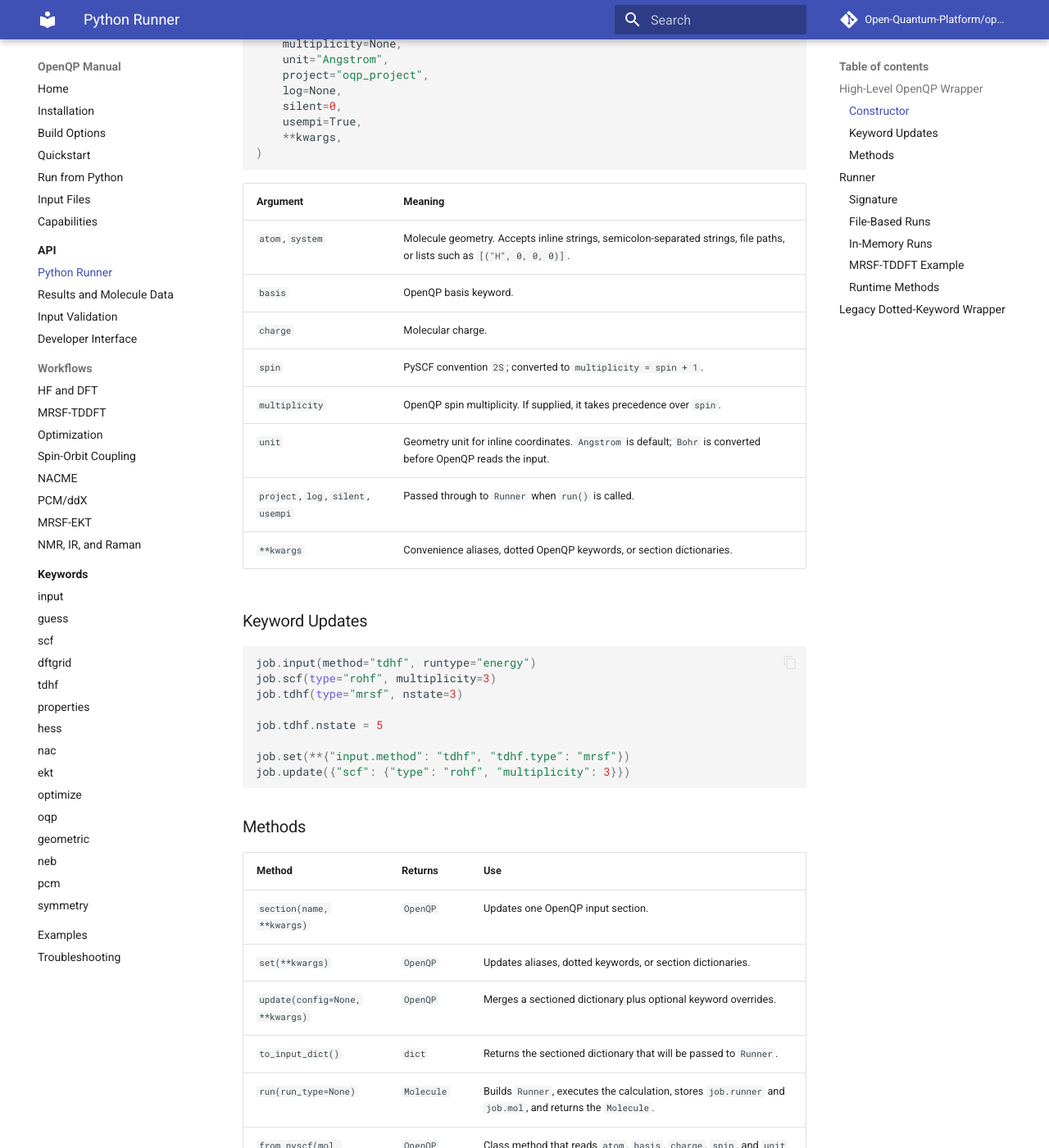
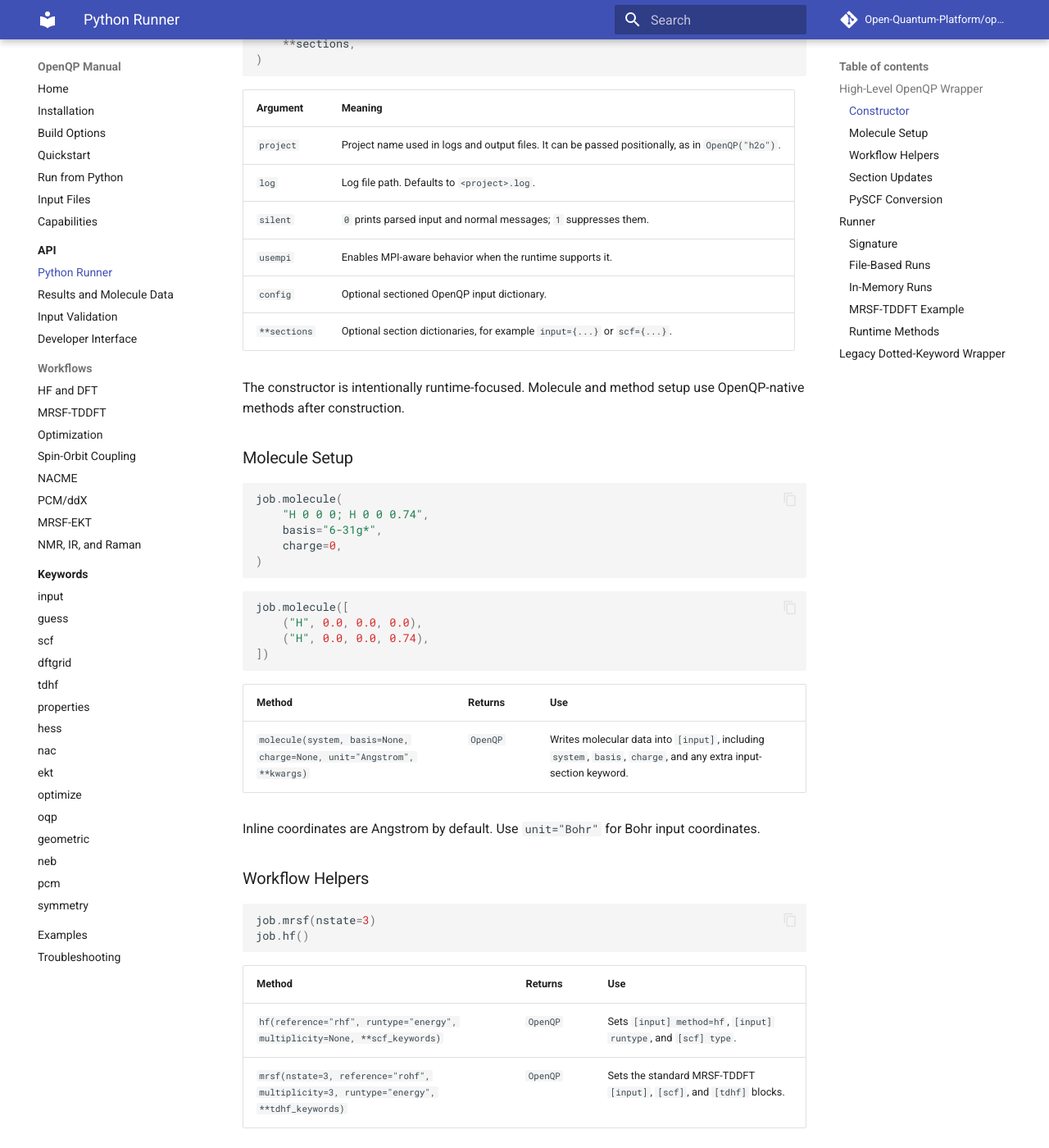
Before and after one commit to Open-Quantum-Platform/openqp-docs, an MkDocs documentation site: the page built from docs/api/python-runner.md, in a window 1280 px wide and 1400 px high, scrolled down 1080 px. Shown: the whole window at 82% size. Built offline with MkDocs 1.6.1 and Material for MkDocs 9.7.7, drawn with Linux system fonts in a browser that asks for light colours; comment, search, counter and statistics services are not loaded; some of the changed text lies outside the part shown.

Commit message:
Lead Python docs with OpenQP-native MRSF scripting

````diff
--- a/docs/api/python-runner.md
+++ b/docs/api/python-runner.md
@@ -4,7 +4,7 @@
 
 | Layer | Import | Use |
 | --- | --- | --- |
-| High-level wrapper | `from oqp.openqp import OpenQP` | Compact scripts, notebooks, mixed OpenQP/PySCF workflows, and section-style keyword editing. |
+| High-level wrapper | `from oqp.openqp import OpenQP` | OpenQP-native scripts with molecule, workflow, and section-style keyword setup. |
 | Runner | `from oqp.pyoqp import Runner` | Existing input files, explicit sectioned dictionaries, and front ends that already build OpenQP input data. |
 
 Both layers use the same OpenQP input schema and the same native calculation
@@ -18,52 +18,86 @@
 ```python
 from oqp.openqp import OpenQP
 
-job = OpenQP(
-    atom="H 0 0 0; H 0 0 0.74",
+job = OpenQP("h2o_mrsf", silent=1)
+job.molecule(
+    """
+O   0.000000   0.000000  -0.041062
+H  -0.533194   0.533194  -0.614469
+H   0.533194  -0.533194  -0.614469
+""",
     basis="6-31g*",
-    charge=0,
-    project="h2",
-    usempi=False,
 )
-
-job.input(method="hf", runtype="energy")
-job.scf(type="rhf", multiplicity=1)
+job.mrsf(nstate=3)
 
 mol = job.run()
-print(mol.get_scf_energy())
+print(mol.get_results()["td_energies"])
 ```
 
 ### Constructor
 
 ```python
 OpenQP(
-    atom=None,
-    system=None,
-    basis=None,
-    charge=None,
-    spin=None,
-    multiplicity=None,
-    unit="Angstrom",
     project="oqp_project",
     log=None,
     silent=0,
     usempi=True,
-    **kwargs,
+    config=None,
+    **sections,
 )
 ```
 
 | Argument | Meaning |
 | --- | --- |
-| `atom`, `system` | Molecule geometry. Accepts inline strings, semicolon-separated strings, file paths, or lists such as `[("H", 0, 0, 0)]`. |
-| `basis` | OpenQP basis keyword. |
-| `charge` | Molecular charge. |
-| `spin` | PySCF convention `2S`; converted to `multiplicity = spin + 1`. |
-| `multiplicity` | OpenQP spin multiplicity. If supplied, it takes precedence over `spin`. |
-| `unit` | Geometry unit for inline coordinates. `Angstrom` is default; `Bohr` is converted before OpenQP reads the input. |
-| `project`, `log`, `silent`, `usempi` | Passed through to `Runner` when `run()` is called. |
-| `**kwargs` | Convenience aliases, dotted OpenQP keywords, or section dictionaries. |
+| `project` | Project name used in logs and output files. It can be passed positionally, as in `OpenQP("h2o")`. |
+| `log` | Log file path. Defaults to `<project>.log`. |
+| `silent` | `0` prints parsed input and normal messages; `1` suppresses them. |
+| `usempi` | Enables MPI-aware behavior when the runtime supports it. |
+| `config` | Optional sectioned OpenQP input dictionary. |
+| `**sections` | Optional section dictionaries, for example `input={...}` or `scf={...}`. |
 
-### Keyword Updates
+The constructor is intentionally runtime-focused. Molecule and method setup use
+OpenQP-native methods after construction.
+
+### Molecule Setup
+
+```python
+job.molecule(
+    "H 0 0 0; H 0 0 0.74",
+    basis="6-31g*",
+    charge=0,
+)
+```
+
+```python
+job.molecule([
+    ("H", 0.0, 0.0, 0.0),
+    ("H", 0.0, 0.0, 0.74),
+])
+```
+
+| Method | Returns | Use |
+| --- | --- | --- |
+| `molecule(system, basis=None, charge=None, unit="Angstrom", **kwargs)` | `OpenQP` | Writes molecular data into `[input]`, including `system`, `basis`, `charge`, and any extra input-section keyword. |
+
+Inline coordinates are Angstrom by default. Use `unit="Bohr"` for Bohr input
+coordinates.
+
+### Workflow Helpers
+
+```python
+job.mrsf(nstate=3)
+job.hf()
+```
+
+| Method | Returns | Use |
+| --- | --- | --- |
+| `hf(reference="rhf", runtype="energy", multiplicity=None, **scf_keywords)` | `OpenQP` | Sets `[input] method=hf`, `[input] runtype`, and `[scf] type`. |
+| `mrsf(nstate=3, reference="rohf", multiplicity=3, runtype="energy", **tdhf_keywords)` | `OpenQP` | Sets the standard MRSF-TDDFT `[input]`, `[scf]`, and `[tdhf]` blocks. |
+
+These helpers are only shorthand for OpenQP sections. Advanced calculations can
+always override or extend the sections directly.
+
+### Section Updates
 
 ```python
 job.input(method="tdhf", runtype="energy")
@@ -76,18 +110,29 @@
 job.update({"scf": {"type": "rohf", "multiplicity": 3}})
 ```
 
-### Methods
-
 | Method | Returns | Use |
 | --- | --- | --- |
 | `section(name, **kwargs)` | `OpenQP` | Updates one OpenQP input section. |
-| `set(**kwargs)` | `OpenQP` | Updates aliases, dotted keywords, or section dictionaries. |
-| `update(config=None, **kwargs)` | `OpenQP` | Merges a sectioned dictionary plus optional keyword overrides. |
+| `set(**kwargs)` | `OpenQP` | Updates dotted OpenQP keywords or section dictionaries. |
+| `update(config=None, **kwargs)` | `OpenQP` | Merges a sectioned dictionary plus optional section overrides. |
 | `to_input_dict()` | `dict` | Returns the sectioned dictionary that will be passed to `Runner`. |
 | `run(run_type=None)` | `Molecule` | Builds `Runner`, executes the calculation, stores `job.runner` and `job.mol`, and returns the `Molecule`. |
-| `from_pyscf(mol, **kwargs)` | `OpenQP` | Class method that reads `atom`, `basis`, `charge`, `spin`, and `unit` attributes from a PySCF-like object. |
 
 `oqp.openqp.OQP` is an alias for `OpenQP`.
+
+### PySCF Conversion
+
+`OpenQP.from_pyscf(mol, **kwargs)` is an explicit compatibility bridge. It
+reads `atom`, `basis`, `charge`, `spin`, and `unit` attributes from a PySCF-like
+object, translates them into OpenQP sections, and returns an `OpenQP` job.
+
+```python
+job = OpenQP.from_pyscf(pyscf_mol, project="mixed_workflow")
+job.mrsf(nstate=5)
+mol = job.run()
+```
+
+After conversion, use normal OpenQP workflow and section calls.
 
 ## Runner
 
@@ -255,5 +300,5 @@
 ```
 
 This wrapper is retained for existing scripts. New scripts should prefer
-`OpenQP` for section-style keyword editing or `Runner` for direct input-file and
+`OpenQP` for OpenQP-native scripting or `Runner` for direct input-file and
 section-dictionary execution.
--- a/docs/python-scripting.md
+++ b/docs/python-scripting.md
@@ -1,69 +1,33 @@
 # Run OpenQP from Python
 
-OpenQP can be driven entirely from Python. This is useful for notebooks, custom
-workflows, high-throughput studies, and mixed OpenQP/PySCF scripts where a
-program creates the molecule, chooses the method, launches the calculation, and
-then reads the resulting data.
+OpenQP can be driven entirely from Python. The Python API is meant to feel like
+an OpenQP input file expressed as a script: define the molecule, choose the
+workflow, run the calculation, and read results.
 
-The recommended high-level entry point is `oqp.openqp.OpenQP`. It accepts a
-small set of familiar molecular arguments and writes them into the normal
-OpenQP input schema. The lower-level `oqp.pyoqp.Runner` interface remains
-available when a script needs to pass an existing OpenQP input file or an
-explicit sectioned dictionary.
+The recommended high-level entry point is `oqp.openqp.OpenQP`. It keeps the
+native OpenQP section names available, while giving MRSF-TDDFT and ordinary HF
+jobs compact workflow helpers.
 
-## Minimal Script
+## Minimal MRSF-TDDFT Script
+
+MRSF-TDDFT is a central OpenQP workflow. The compact helper sets the standard
+MRSF blocks while leaving the detailed OpenQP keywords available.
 
 ```python
 from oqp.openqp import OpenQP
 
-job = OpenQP(
-    atom=[
-        ("O", 0.000000000, 0.000000000, -0.041061554),
-        ("H", -0.533194329, 0.533194329, -0.614469223),
-        ("H", 0.533194329, -0.533194329, -0.614469223),
-    ],
-    basis="6-31g*",
-    charge=0,
-    project="h2o_hf",
-    silent=1,
-    usempi=False,
-)
+job = OpenQP("h2o_mrsf", silent=1)
 
-job.input(method="hf", runtype="energy")
-job.scf(type="rhf", multiplicity=1)
-
-mol = job.run()
-print("SCF energy:", mol.get_scf_energy())
-```
-
-`atom`, `basis`, and `charge` intentionally resemble common PySCF inputs, but
-the calculation still uses OpenQP keywords internally. Section calls such as
-`job.input(...)`, `job.scf(...)`, and `job.tdhf(...)` are shorthand for editing
-the corresponding OpenQP input sections.
-
-## MRSF-TDDFT Script
-
-MRSF-TDDFT calculations normally use an open-shell reference. The example below
-uses an ROHF triplet reference and requests three MRSF-TDDFT states.
-
-```python
-from oqp.openqp import OpenQP
-
-job = OpenQP(
-    atom="""
+job.molecule(
+    """
 O   0.000000000   0.000000000  -0.041061554
 H  -0.533194329   0.533194329  -0.614469223
 H   0.533194329  -0.533194329  -0.614469223
 """,
     basis="6-31g*",
     charge=0,
-    project="h2o_mrsf",
-    silent=1,
 )
-
-job.input(method="tdhf", runtype="energy")
-job.scf(type="rohf", multiplicity=3)
-job.tdhf(type="mrsf", nstate=3)
+job.mrsf(nstate=3)
 
 mol = job.run()
 results = mol.get_results()
@@ -72,53 +36,84 @@
 print("TD energies:", results["td_energies"])
 ```
 
-The same pattern applies to gradients, optimization, MECI/MECP/TCI, NACME, SOC,
-MRSF-EKT, Hessians, and property calculations: set `[input] runtype` and the
-needed workflow sections exactly as in an OpenQP input file.
+`job.mrsf(nstate=3)` sets:
 
-## PySCF-Style Inputs
+```ini
+[input]
+method = tdhf
+runtype = energy
 
-`OpenQP` accepts the most common PySCF molecular arguments directly:
+[scf]
+type = rohf
+multiplicity = 3
 
-| Argument | Meaning in OpenQP |
-| --- | --- |
-| `atom` or `system` | Written to `[input] system`. |
-| `basis` | Written to `[input] basis`. |
-| `charge` | Written to `[input] charge`. |
-| `spin` | PySCF convention `2S`; converted to `[scf] multiplicity = spin + 1`. |
-| `multiplicity` | Written directly to `[scf] multiplicity`. |
-| `unit` | `Angstrom` by default; `Bohr` inputs are converted before OpenQP reads them. |
+[tdhf]
+type = mrsf
+nstate = 3
+```
 
-For a PySCF-like object, use `from_pyscf`:
+## Minimal HF Script
 
 ```python
 from oqp.openqp import OpenQP
 
-# pyscf_mol may be a real pyscf.gto.Mole object or any object with
-# atom, basis, charge, spin, and unit attributes.
-job = OpenQP.from_pyscf(pyscf_mol, project="mixed_workflow")
+job = OpenQP("h2o_hf", silent=1, usempi=False)
+
+job.molecule(
+    """
+O   0.000000000   0.000000000  -0.041061554
+H  -0.533194329   0.533194329  -0.614469223
+H   0.533194329  -0.533194329  -0.614469223
+""",
+    basis="6-31g*",
+    charge=0,
+)
+job.hf()
+
+mol = job.run()
+print("SCF energy:", mol.get_scf_energy())
+```
+
+For the shortest ordinary HF input, `job.hf()` sets:
+
+```ini
+[input]
+method = hf
+runtype = energy
+
+[scf]
+type = rhf
+```
+
+Every value can still be overridden through the section API.
+
+## OpenQP Section Style
+
+For precise control, use section calls. These map directly to OpenQP input
+sections.
+
+```python
+job = OpenQP("custom_mrsf")
+
+job.molecule("H 0 0 0; H 0 0 0.74", basis="6-31g*", charge=0)
 job.input(method="tdhf", runtype="energy")
-job.scf(type="rohf")
-job.tdhf(type="mrsf", nstate=5)
+job.scf(type="rohf", multiplicity=3, conv=1.0e-7)
+job.tdhf(type="mrsf", nstate=5, target=2)
 
 mol = job.run()
 ```
 
-This conversion is deliberately small. It helps scripts share molecular setup
-between PySCF and OpenQP, while OpenQP-specific methods, grids, response
-settings, and MRSF-TDDFT keywords stay explicit.
-
-## Keyword Styles
-
-All of the following forms update the same OpenQP input dictionary:
+Attribute assignment is also available for small edits:
 
 ```python
-job.input(method="tdhf", runtype="energy")
-job.scf(type="rohf", multiplicity=3)
-job.tdhf(type="mrsf", nstate=3)
+job.tdhf.nstate = 7
+job.input.runtype = "grad"
+```
 
-job.tdhf.nstate = 5
+Dotted keywords and sectioned dictionaries remain useful when another program
+generates the input:
 
+```python
 job.set(**{
     "input.method": "tdhf",
     "scf.type": "rohf",
@@ -132,8 +127,47 @@
 })
 ```
 
-Use section calls for ordinary scripts. Use dotted keywords or sectioned
-dictionaries when generating inputs programmatically from another tool.
+## Molecular Geometry
+
+`job.molecule(...)` accepts the same inline geometry forms used by the legacy
+wrapper.
+
+```python
+job.molecule("H 0 0 0; H 0 0 0.74", basis="6-31g*")
+
+job.molecule([
+    ("H", 0.0, 0.0, 0.0),
+    ("H", 0.0, 0.0, 0.74),
+])
+
+job.molecule("h2.xyz", basis="cc-pvdz")
+```
+
+Inline coordinates are Angstrom by default. If a script supplies Bohr
+coordinates, pass `unit="Bohr"` and OpenQP will convert the geometry text before
+loading it.
+
+```python
+job.molecule("H 0 0 0; H 0 0 1.4", unit="Bohr", basis="6-31g*")
+```
+
+## PySCF Conversion Bridge
+
+OpenQP does not use PySCF-style constructor keywords as its main scripting
+language. For mixed workflows, use the explicit conversion bridge:
+
+```python
+from oqp.openqp import OpenQP
+
+job = OpenQP.from_pyscf(pyscf_mol, project="mixed_workflow")
+job.mrsf(nstate=5)
+
+mol = job.run()
+```
+
+The bridge reads common PySCF-like molecule attributes (`atom`, `basis`,
+`charge`, `spin`, and `unit`) and translates them into OpenQP sections. After
+conversion, use normal OpenQP workflow and section calls.
 
 ## Existing Input Files
 
@@ -196,16 +230,7 @@
 
 ## Reading Results
 
-`Runner` gives two convenient result paths.
-
-| Access pattern | Use |
-| --- | --- |
-| `runner.results()` | Compact Python summary with atoms, coordinates, energy, gradients, NAC, SOC, and raw data tags. |
-| `runner.mol.get_results()` | JSON-friendly calculation summary similar to OpenQP output records. |
-| `runner.mol` getters | Direct access to selected quantities and native OpenQP data tags. |
-
-For the high-level wrapper, `job.run()` returns the same `Molecule` object and
-also stores it as `job.mol`.
+`job.run()` returns the OpenQP `Molecule` object and also stores it as `job.mol`.
 
 ```python
 mol = job.run()
@@ -221,6 +246,14 @@
 `get_td_energies()`, and `get_soc_eval()` when the corresponding data are
 available.
 
+`Runner` gives two convenient result paths.
+
+| Access pattern | Use |
+| --- | --- |
+| `runner.results()` | Compact Python summary with atoms, coordinates, energy, gradients, NAC, SOC, and raw data tags. |
+| `runner.mol.get_results()` | JSON-friendly calculation summary similar to OpenQP output records. |
+| `runner.mol` getters | Direct access to selected quantities and native OpenQP data tags. |
+
 ## Threading and MPI
 
 For ordinary Python scripts, set `usempi=False` unless the script is launched in
@@ -229,9 +262,10 @@
 OpenMP threads can be controlled through the OpenQP input schema:
 
 ```python
-job = OpenQP(atom="H 0 0 0; H 0 0 0.74", basis="6-31g*", usempi=False)
-job.input(method="hf", runtype="energy", omp_threads=8)
-job.scf(type="rhf")
+job = OpenQP("h2", usempi=False)
+job.molecule("H 0 0 0; H 0 0 0.74", basis="6-31g*")
+job.hf()
+job.input.omp_threads = 8
 job.run()
 ```
 
@@ -245,5 +279,5 @@
 report. See [Input Validation](api/input-validation.md) for the structured
 diagnostic API.
 
-For lower-level API details, see [Python Runner](api/python-runner.md) and
+For lower-level API details, see [Python API](api/python-runner.md) and
 [Results and Molecule Data](api/results.md).
````
